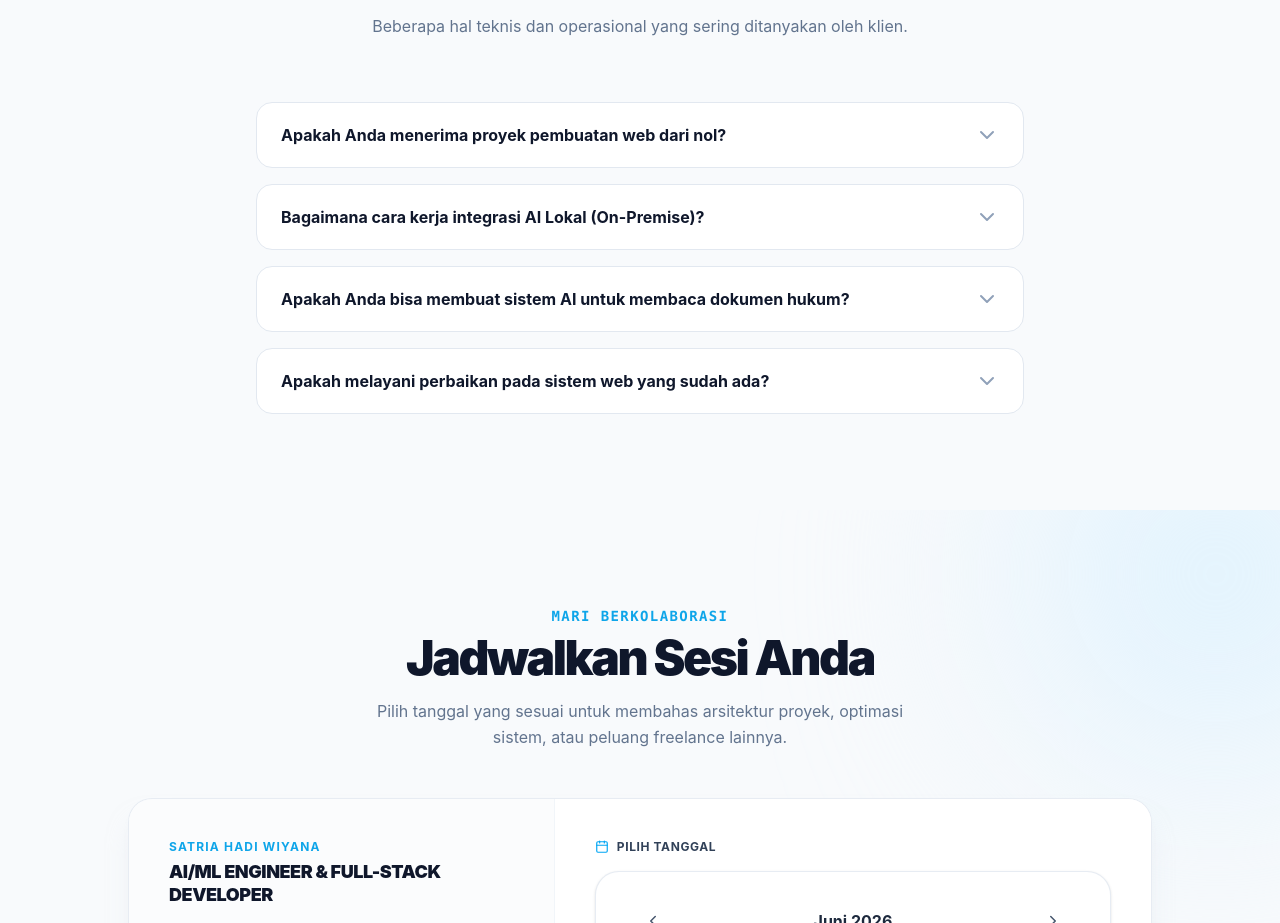
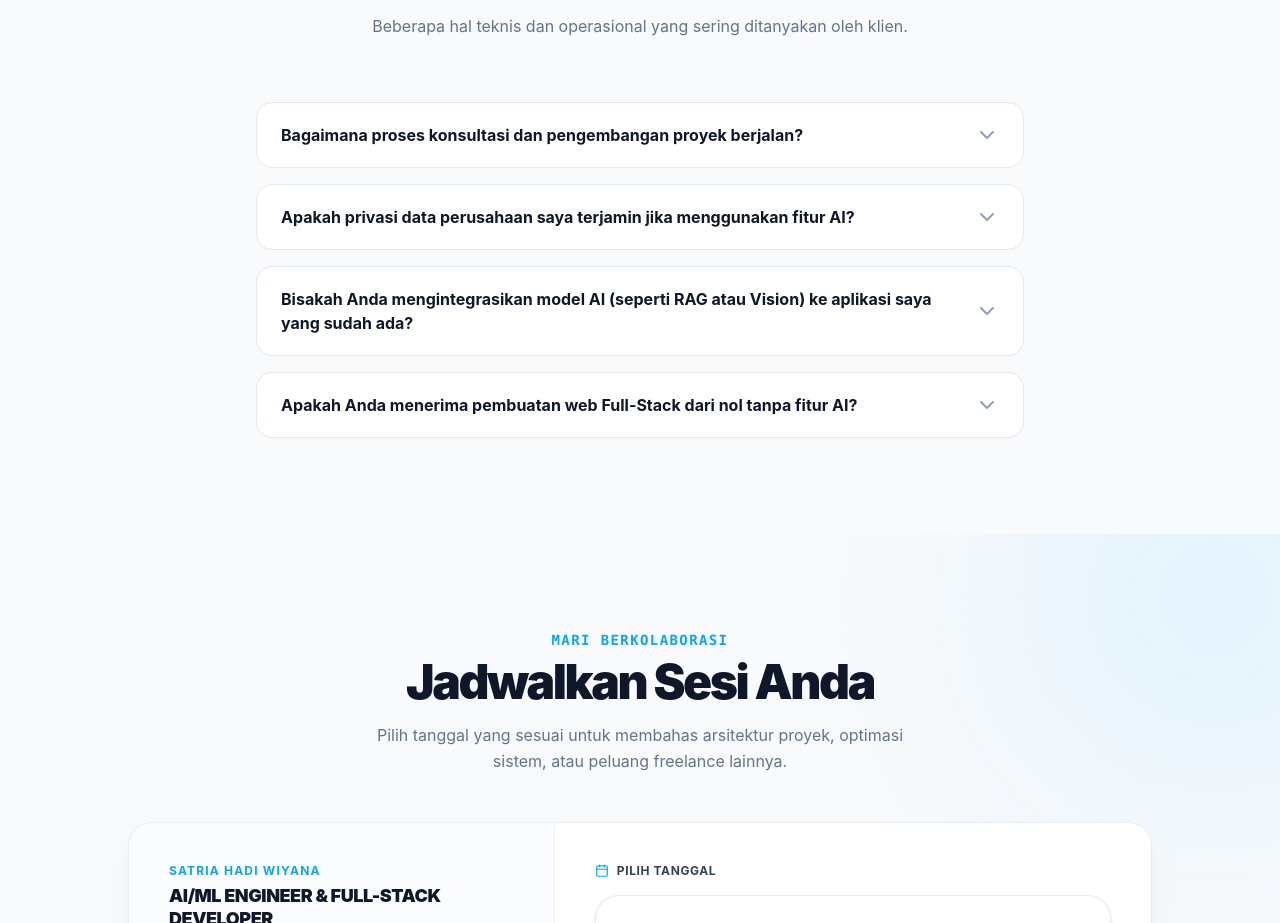
Before and after one commit to SatriaHadiWiyana7/website_porto, a React (Vite) app: page / in a window 1280 px wide. Shown: the part 4656-5579 px from the top of the page. Built offline with nearby package versions, Linux system fonts and the light colour scheme.

Commit message:
Fix: Add new FAQ

```diff
--- a/src/data/content.js
+++ b/src/data/content.js
@@ -135,10 +135,22 @@ export const content = {
     faqTitle: "Pertanyaan Umum",
     faqDesc: "Beberapa hal teknis dan operasional yang sering ditanyakan oleh klien.",
     faqs: [
-      { q: "Apakah Anda menerima proyek pembuatan web dari nol?", a: "Ya, saya berpengalaman membangun sistem full-stack mulai dari perancangan database (MySQL), pengembangan backend (Laravel/Python), hingga frontend (React/Tailwind)." },
-      { q: "Bagaimana cara kerja integrasi AI Lokal (On-Premise)?", a: "Saya menggunakan model open-source mutakhir yang di-deploy langsung di komputer/server Anda. Keuntungannya: privasi data 100% terjaga dan tanpa biaya API bulanan." },
-      { q: "Apakah Anda bisa membuat sistem AI untuk membaca dokumen hukum?", a: "Sangat bisa. Saya spesialis dalam membangun sistem Multimodal RAG yang dapat mengekstrak dan menjawab pertanyaan dari dokumen PDF/gambar secara presisi tanpa OCR tradisional." },
-      { q: "Apakah melayani perbaikan pada sistem web yang sudah ada?", a: "Tentu. Berbekal pengalaman Webmaster, saya terbiasa melakukan pemeliharaan, sinkronisasi database, hingga optimasi fitur tanpa mengganggu stabilitas data yang ada." }
+      {
+        q: "Bagaimana proses konsultasi dan pengembangan proyek berjalan?",
+        a: "Semuanya dimulai dengan Discovery Session untuk memetakan visi dan kebutuhan arsitektur Anda. Setelah itu, saya akan merancang purwarupa (EDA/UI), mengintegrasikan model AI atau logika backend, hingga tahap pengujian menyeluruh sebelum sistem dideploy ke environment produksi."
+      },
+      {
+        q: "Apakah privasi data perusahaan saya terjamin jika menggunakan fitur AI?",
+        a: "Sangat terjamin. Berbeda dengan layanan API publik, saya berspesialisasi dalam inferensi Local LLM (On-Premise). Model kecerdasan buatan akan dijalankan langsung di dalam server/infrastruktur Anda sendiri, sehingga tidak ada data sensitif yang keluar dari ekosistem perusahaan."
+      },
+      {
+        q: "Bisakah Anda mengintegrasikan model AI (seperti RAG atau Vision) ke aplikasi saya yang sudah ada?",
+        a: "Tentu. Saya dapat merancang microservices atau API kustom (menggunakan Python/FastAPI) yang menjembatani sistem lama Anda dengan kapabilitas AI mutakhir, baik untuk analisis dokumen, pemrosesan bahasa alami (NLP), maupun deteksi visual."
+      },
+      {
+        q: "Apakah Anda menerima pembuatan web Full-Stack dari nol tanpa fitur AI?",
+        a: "Ya, saya memiliki pengalaman luas membangun arsitektur web dari dasar. Mulai dari perancangan struktur database, pengembangan backend (menggunakan ekosistem Laravel atau Python), hingga merancang antarmuka frontend yang responsif dan modern dengan React."
+      }
     ]
   },
 
@@ -295,10 +307,22 @@ export const content = {
     faqTitle: "Frequently Asked Questions",
     faqDesc: "Some technical and operational things often asked by clients.",
     faqs: [
-      { q: "Do you accept web development projects from scratch?", a: "Yes, I am experienced in building full-stack systems from database design (MySQL), backend development (Laravel/Python), to modern frontend interfaces (React/Tailwind)." },
-      { q: "How does Local AI Integration (On-Premise) work?", a: "I use cutting-edge open-source models deployed directly on your computer/server. The advantage: 100% data privacy is maintained and no monthly API fees." },
-      { q: "Can you build an AI system to read legal documents?", a: "Absolutely. I specialize in building Multimodal RAG systems that can extract and answer questions from PDF documents/images precisely without traditional OCR." },
-      { q: "Do you provide maintenance for existing web systems?", a: "Certainly. Armed with Webmaster experience, I am used to performing maintenance, database synchronization, to feature optimization without disrupting data stability." }
+      {
+        q: "How does the consulting and project development process work?",
+        a: "Everything starts with a Discovery Session to map out your vision and architectural needs. Following that, I design prototypes (EDA/UI), integrate AI models or backend logic, and conduct comprehensive testing before deploying the system to production."
+      },
+      {
+        q: "Is my company's data privacy guaranteed when using AI features?",
+        a: "Absolutely. Unlike public API services, I specialize in Local LLM inference (On-Premise). The artificial intelligence models run directly within your own server/infrastructure, ensuring no sensitive data ever leaves your company's ecosystem."
+      },
+      {
+        q: "Can you integrate AI models (like RAG or Vision) into my existing application?",
+        a: "Certainly. I can design custom microservices or APIs (using Python/FastAPI) that bridge your legacy systems with cutting-edge AI capabilities, whether for document analysis, Natural Language Processing (NLP), or visual detection."
+      },
+      {
+        q: "Do you build Full-Stack web applications from scratch without AI features?",
+        a: "Yes, I have extensive experience building web architectures from the ground up. This includes database structure design, backend development (using Laravel or Python ecosystems), and crafting responsive, modern frontend interfaces with React."
+      }
     ]
   }
 };
```
